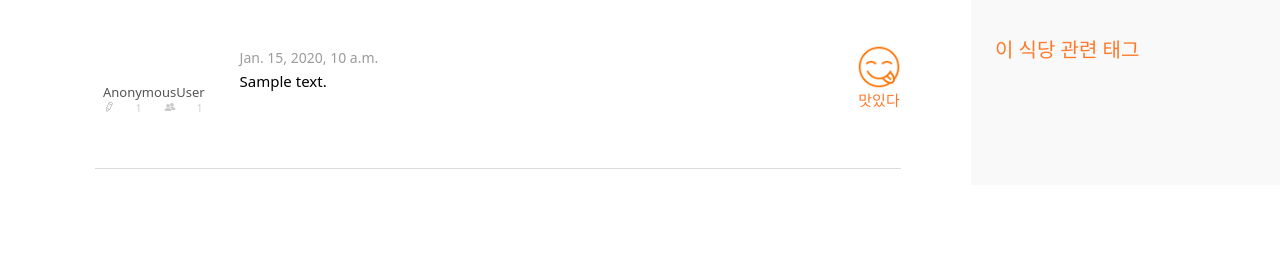
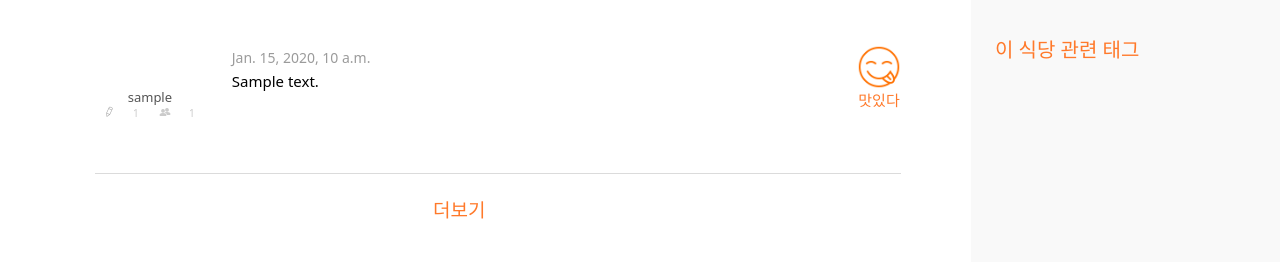
Before and after one commit to skysky44/goldang, a Django app: page /plates/1/ in a window 1280 px wide; the page is wider, and only the part inside the window is pictured. Shown: the part 788-1050 px from the top of that part. Before the commit the page ends 957 px from the top of that part, so only its background shows below. Run offline with Django 3.2, Linux system fonts and the light colour scheme; tables that the repository leaves empty hold one stand-in row (values such as "Sample post"); parts of the project's set-up code (start-up, migrations or seed data) failed here and were passed over; some libraries are stand-ins or nearby versions.

Commit message:
디테일 페이지네이션

```diff
--- a/plates/static/plates/detail/detail.css
+++ b/plates/static/plates/detail/detail.css
@@ -334,7 +334,6 @@ dd {
 }
 
 .Detail__Review__List {
-  position: relative;
   border-bottom: 1px solid #DBDBDB;
 }
 
@@ -367,8 +366,8 @@ dd {
   margin-bottom: 5px;
   border-style: solid 1px black;
   border-radius: 50%;
-  overflow: hidden;
-  background-color: #DBDBDB;
+  /* overflow: hidden; */
+  /* background-color: #DBDBDB; */
 }
 
 .Detail__Review__User__Img {
@@ -468,3 +467,29 @@ dd {
   background-size: cover;
   background-image: url("sad.png");
 }
+
+.Detail__Review__MoreReview {
+  display: flex;
+  justify-content: space-between;
+  align-items: center;
+  width: 130px;
+  height: 72px;
+  margin: 0 auto;
+  font-size: 19px;
+  color: #ff792a;
+  cursor: pointer;
+}
+
+.Detail__Review__MoreReview:before {
+  background-image: url("down_Arrow.png");
+  width: 22px;
+  height: 22px;
+  margin-right: 17px;
+}
+
+.Detail__Review__MoreReview:after {
+  background-image: url("down_Arrow.png");
+  width: 22px;
+  height: 22px;
+  margin-right: 17px;
+}
--- a/plates/templates/plates/detail.html
+++ b/plates/templates/plates/detail.html
@@ -127,8 +127,8 @@ Detail
             <li class="Detail__Review__List">
               <a href="{% url 'plates:review_detail' post.pk review.pk %}" class="Detail__Review__Link">
                 <div class="Detail__Review__User">
-                  <div class="Detail__Review__User__Img"><img src="{{ user.image.url }}" alt=""></div>
-                  <span class="Detail__Review__User__Name">{{ request.user }}</span>
+                  <div class="Detail__Review__User__Img"><img class="Detail__Review__User__ImgBox" src="{{ user.picture.url }}" alt="유저 이미지"></div>
+                  <span class="Detail__Review__User__Name">{{ review.user }}</span>
                   <ul class="Detail__Review__User__Stat">
                     <span class="Detail__Review__User__StatItem--Review"></span><li class="Detail__Review__User__StatItem">1</li>
                     <span class="Detail__Review__User__StatItem--Follower"></span><li class="Detail__Review__User__StatItem">1</li>
@@ -151,6 +151,7 @@ Detail
               </a>
             </li>
             {% endfor %}
+            <div class="Detail__Review__MoreReview" role="button">더보기</div>
           </ul>
         </div>
       </div>
@@ -231,7 +232,7 @@ var map = new kakao.maps.Map(mapContainer, mapOption)
   var geocoder = new kakao.maps.services.Geocoder()
 
   // 주소로 좌표를 검색합니다
-geocoder.addressSearch('경기 의정부시 회룡로 185', function(result, status) {
+  geocoder.addressSearch('{{ post.loc }}', function(result, status) {
 
   // 정상적으로 검색이 완료됐으면
   if (status === kakao.maps.services.Status.OK) {
--- a/requirements.txt
+++ b/requirements.txt
@@ -20,8 +20,8 @@ djangorestframework==3.14.0
 djangorestframework-simplejwt==5.2.2
 executing==1.2.0
 fonttools==4.39.3
+gunicorn==20.1.0
 idna==3.4
-gunicorn==20.1.0
 ipython==8.13.1
 jedi==0.18.2
 kiwisolver==1.4.4
```
Also changed, not shown: accounts/migrations/0001_initial.py, plates/migrations/0001_initial.py, plates/static/plates/detail/down_arrow.png (added), plates/static/plates/restaurant.png (added). Lines whose indentation alone changed are shown as unchanged.
